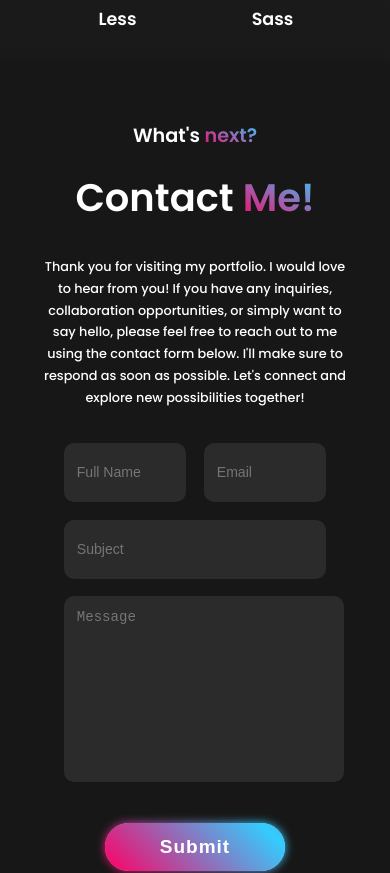
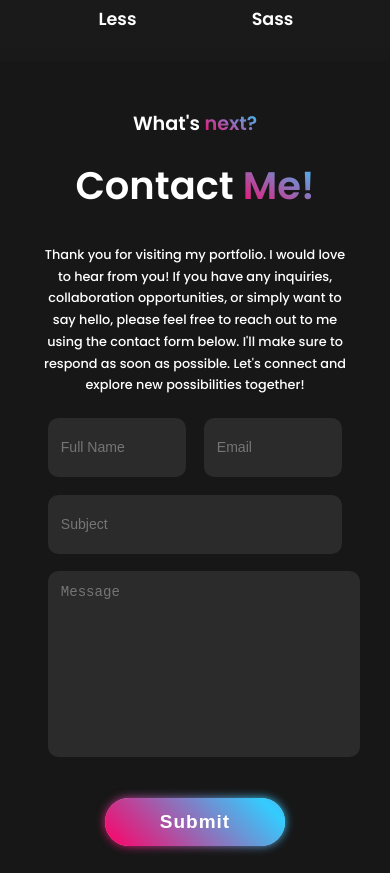
Before and after one commit to JesperSjostrom2/jespersjostrom2.github.io, a React (Create React App) app: page / in a window 390 px wide. Shown: the part 4901-5774 px from the top of the page. Built offline with nearby package versions, Linux system fonts and the light colour scheme; no server answers; the HTML template or start-up script is replaced by a standard one.

Commit message:
style: contact responsiveness

```diff
--- a/src/components/contact/contact.css
+++ b/src/components/contact/contact.css
@@ -6,12 +6,14 @@
   align-items: center;
   background-color: #171717;
   overflow: hidden;
-  padding: 20px;
 }
 
 .contact-content {
+  max-width: 80%;
+  width: 100%;
   margin-top: 3rem;
   text-align: center;
+  margin-bottom: 2rem;
 }
 
 .contact-header {
@@ -23,6 +25,7 @@
 .contact-header span {
   background: linear-gradient(30deg, #f06, #3cf);
   -webkit-background-clip: text;
+  background-clip: text;
   -webkit-text-fill-color: transparent;
 }
 
@@ -34,16 +37,17 @@
 .contact-me span {
   background: linear-gradient(30deg, #f06, #3cf);
   -webkit-background-clip: text;
+  background-clip: text;
   -webkit-text-fill-color: transparent;
 }
 
 .short-info {
-  margin: 0 1.5rem 2rem 1.5rem;
-  max-width: 100%;
+  margin: 0 auto;
+  max-width: 50rem;
 }
 
 .contact form {
-  max-width: 80%;
+  max-width: 60%;
   margin: 1rem auto;
   text-align: center;
   margin-bottom: 2rem;
@@ -136,3 +140,15 @@
   display: flex;
   justify-content: center;
 }
+
+@media only screen and (max-width: 800px) {
+  .contact form {
+    max-width: 100%;
+  }
+}
+
+@media only screen and (max-width: 600px) {
+  .contact-container {
+    padding: 0;
+  }
+}
```
